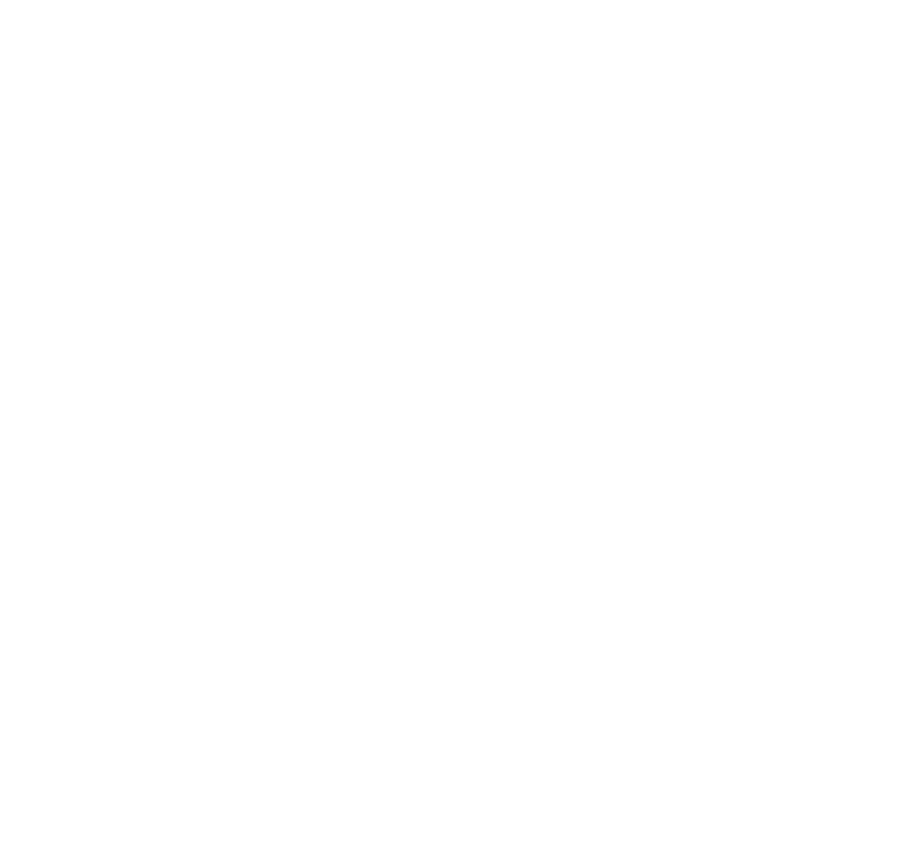
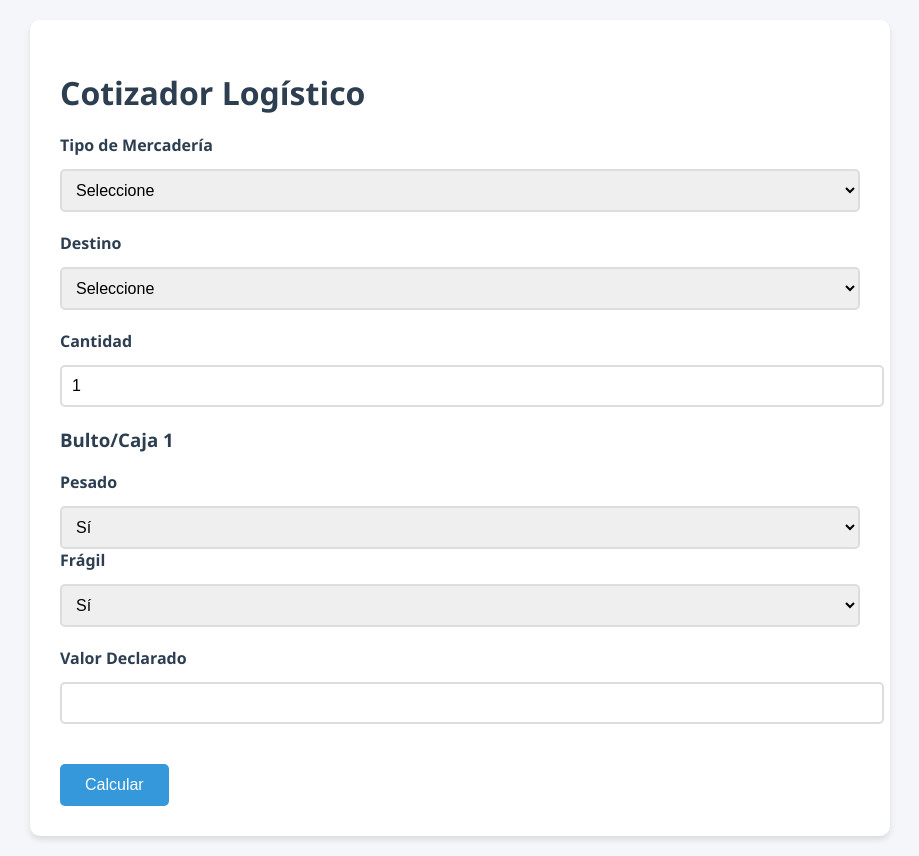
Before and after one commit to EzqAl/Tarifasiro, a Flask app: page / in a window 1280 px wide. Before the commit the part shown is empty. Shown: the whole page, without its empty margins (180-1099 px from the left). Before the commit the page ends 800 px from the top, so only its background shows below. Run offline with Flask 3, Linux system fonts and the light colour scheme.

Commit message:
Update index.html

```diff
--- a/templates/index.html
+++ b/templates/index.html
@@ -5,36 +5,179 @@
     <meta name="viewport" content="width=device-width, initial-scale=1.0">
     <title>Cotizador Logístico</title>
     <style>
-        /* Tus estilos originales aquí */
+        :root {
+            --primary: #2c3e50;
+            --secondary: #3498db;
+            --light: #ecf0f1;
+            --dark: #2c3e50;
+        }
+
+        body {
+            font-family: 'Segoe UI', sans-serif;
+            background: #f5f6fa;
+            color: var(--dark);
+            margin: 0;
+            padding: 20px;
+        }
+
         .container {
             max-width: 800px;
             margin: 0 auto;
+            background: white;
+            border-radius: 10px;
+            box-shadow: 0 4px 6px rgba(0, 0, 0, 0.1);
+            padding: 30px;
+        }
+
+        h1, h2 {
+            color: var(--primary);
+            margin-bottom: 20px;
+        }
+
+        .form-group {
+            margin-bottom: 20px;
+        }
+
+        label {
+            display: block;
+            font-weight: 600;
+            margin-bottom: 8px;
+        }
+
+        select, input {
+            width: 100%;
+            padding: 10px;
+            border: 2px solid #ddd;
+            border-radius: 5px;
+            font-size: 16px;
+            margin-top: 5px;
+        }
+
+        button {
+            background: var(--secondary);
+            color: white;
+            border: none;
+            padding: 12px 25px;
+            border-radius: 5px;
+            cursor: pointer;
+            font-size: 16px;
+            transition: background 0.3s;
+            margin-top: 20px;
+        }
+
+        button:hover {
+            background: #2980b9;
+        }
+
+        .resultado {
+            background: #f8f9fa;
             padding: 20px;
+            border-radius: 5px;
+            margin-top: 30px;
         }
-        .resultado {
+
+        .error {
+            background: #ffebee;
+            color: #c62828;
+            padding: 15px;
+            border-radius: 5px;
             margin-top: 20px;
-            padding: 15px;
-            background: #f8f9fa;
-            border-radius: 5px;
+            border: 1px solid #c62828;
         }
     </style>
 </head>
 <body>
     <div class="container">
-        <!-- Tu formulario original aquí -->
-        <form method="POST">
-            <!-- Campos del formulario -->
+        <h1>Cotizador Logístico</h1>
+        <form method="POST" id="cotizadorForm">
+            <!-- Tipo de Envío -->
+            <div class="form-group">
+                <label>Tipo de Mercadería</label>
+                <select name="tipo_envio" required>
+                    <option value="">Seleccione</option>
+                    <option value="pallet">Pallet</option>
+                    <option value="bultos">Bultos/Cajas</option>
+                </select>
+            </div>
+
+            <!-- Destino -->
+            <div class="form-group">
+                <label>Destino</label>
+                <select name="localidad" required>
+                    <option value="">Seleccione</option>
+                    {% for loc in localidades %}
+                        <option value="{{ loc }}">{{ loc }}</option>
+                    {% endfor %}
+                </select>
+            </div>
+
+            <!-- Cantidad -->
+            <div class="form-group">
+                <label>Cantidad</label>
+                <input type="number" name="cantidad" min="1" value="1" required>
+            </div>
+
+            <!-- Campos Dinámicos -->
+            <div id="detalles">
+                {% for i in range(1) %}
+                <div class="form-group">
+                    <h3>{% if tipo_envio == 'pallet' %}Pallet{% else %}Bulto/Caja{% endif %} {{ i+1 }}</h3>
+                    <label>Pesado</label>
+                    <select name="pesado_{{ i }}" required>
+                        <option value="si">Sí</option>
+                        <option value="no">No</option>
+                    </select>
+                    <label>Frágil</label>
+                    <select name="fragil_{{ i }}" required>
+                        <option value="si">Sí</option>
+                        <option value="no">No</option>
+                    </select>
+                    {% if tipo_envio == 'bultos' %}
+                    <label>Categoría</label>
+                    <select name="categoria_{{ i }}" required>
+                        {% for loc in localidades %}
+                            {% if loop.first %}
+                                {% for cat in PRECIOS[loc].keys() %}
+                                    {% if not cat.startswith('Pallet') %}
+                                        <option value="{{ cat }}">{{ cat }}</option>
+                                    {% endif %}
+                                {% endfor %}
+                            {% endif %}
+                        {% endfor %}
+                    </select>
+                    {% endif %}
+                </div>
+                {% endfor %}
+            </div>
+
+            <!-- Valor Declarado -->
+            <div class="form-group">
+                <label>Valor Declarado</label>
+                <input type="number" step="0.01" name="valor_declarado" required>
+            </div>
+
+            <button type="submit">Calcular</button>
         </form>
+
+        <!-- Mensajes de Error -->
+        {% if error %}
+        <div class="error">{{ error }}</div>
+        {% endif %}
 
         <!-- Resultados -->
         {% if resultado %}
         <div class="resultado" id="resultado">
-            <!-- Detalles de la cotización -->
+            <h2>Cotización</h2>
+            <p>Base: ${{ resultado.total_base }}</p>
+            <p>Seguro: ${{ resultado.seguro }}</p>
+            <p>IVA: ${{ resultado.iva }}</p>
+            <h3>Total: ${{ resultado.total }}</h3>
+            <button onclick="location.reload()">Nueva Cotización</button>
         </div>
         {% endif %}
     </div>
 
-    <!-- Script para el scroll -->
+    <!-- Script para scroll automático -->
     <script>
         window.onload = function() {
             const resultadoDiv = document.getElementById('resultado');
```
